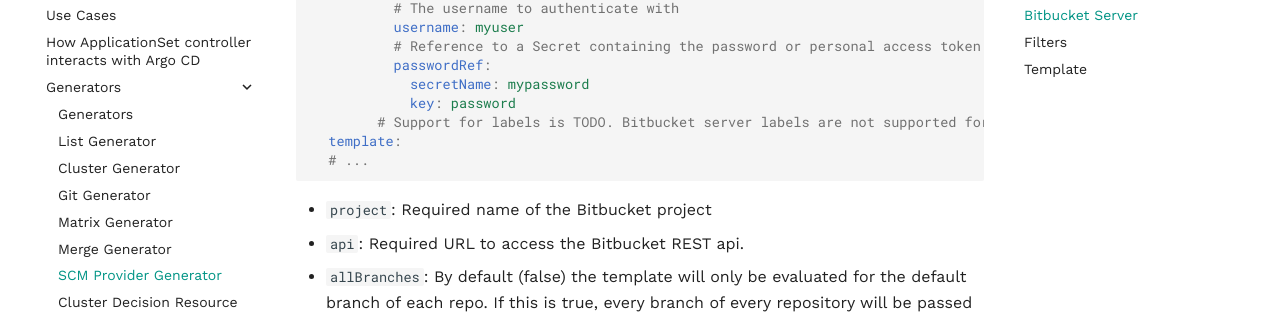
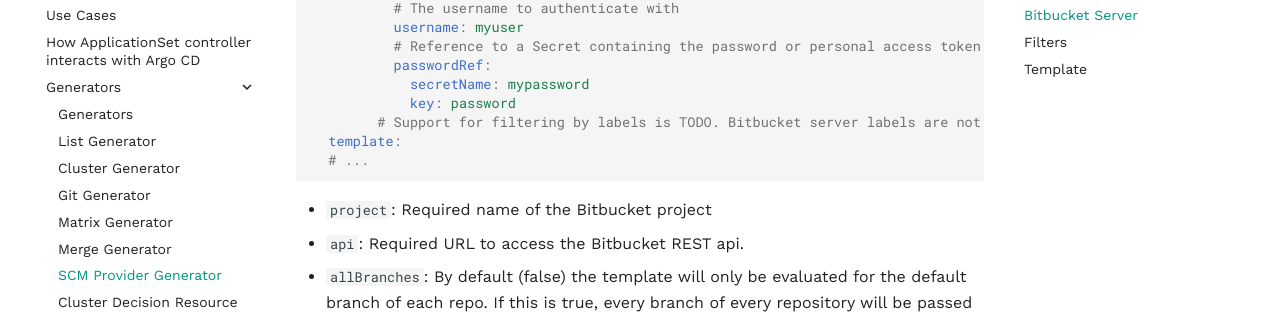
Before and after one commit to argoproj/applicationset, an MkDocs documentation site: the page built from docs/Generators-SCM-Provider.md, in a window 1280 px wide and 900 px high, scrolled down 2872 px. Shown: the part 147-461 px from the top of the window. Built offline with MkDocs 1.6.1 and Material for MkDocs 9.7.7, drawn with Linux system fonts in a browser that asks for light colours; comment, search, counter and statistics services are not loaded.

Commit message:
docs: pr comment
Signed-off-by: mlosicki <mlosicki@users.noreply.github.com>

````diff
--- a/docs/Generators-SCM-Provider.md
+++ b/docs/Generators-SCM-Provider.md
@@ -120,7 +120,7 @@ spec:
           passwordRef:
             secretName: mypassword
             key: password
-        # Support for labels is TODO. Bitbucket server labels are not supported for PRs, but they are for repos
+        # Support for filtering by labels is TODO. Bitbucket server labels are not supported for PRs, but they are for repos
   template:
   # ...
 ```
````
